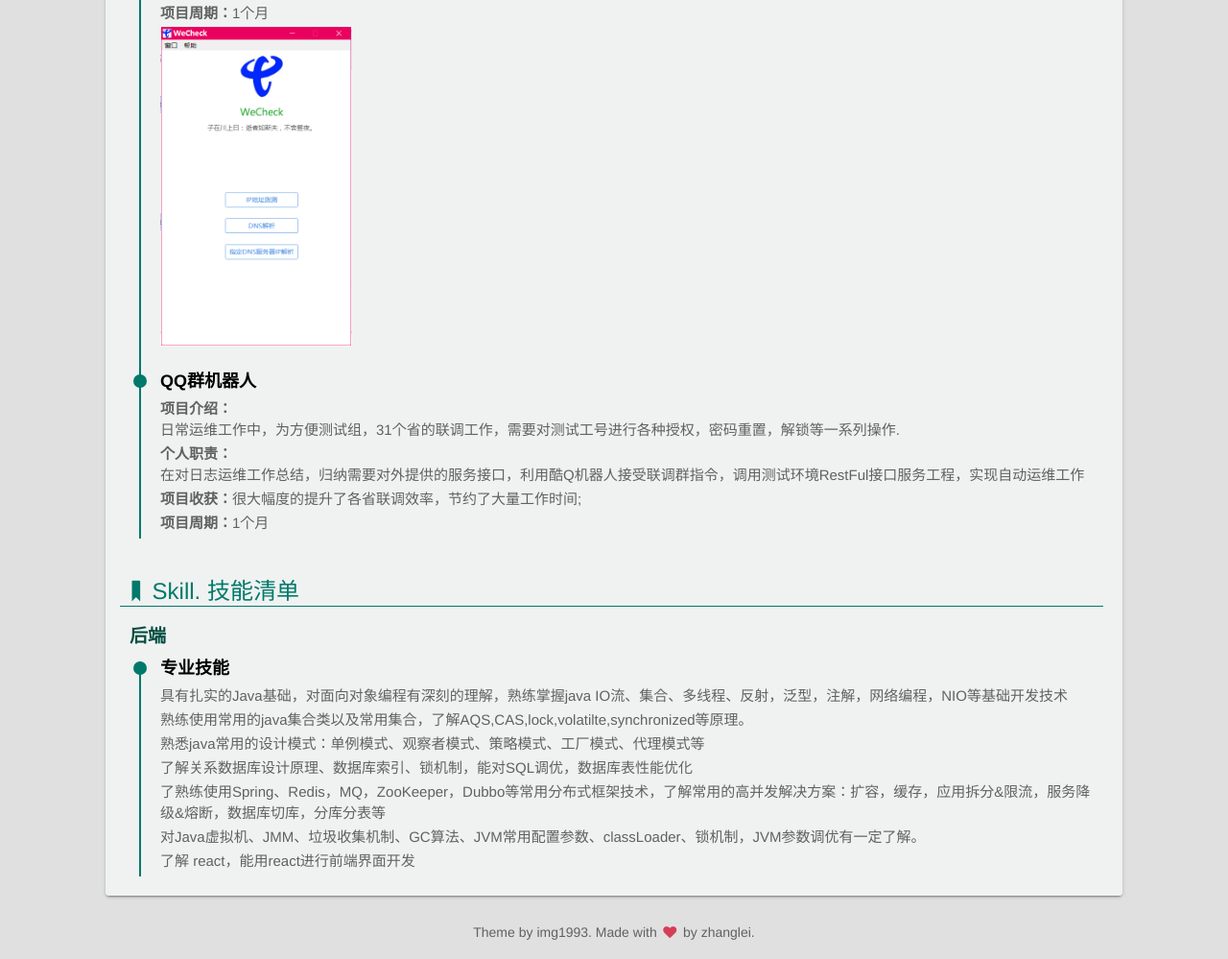
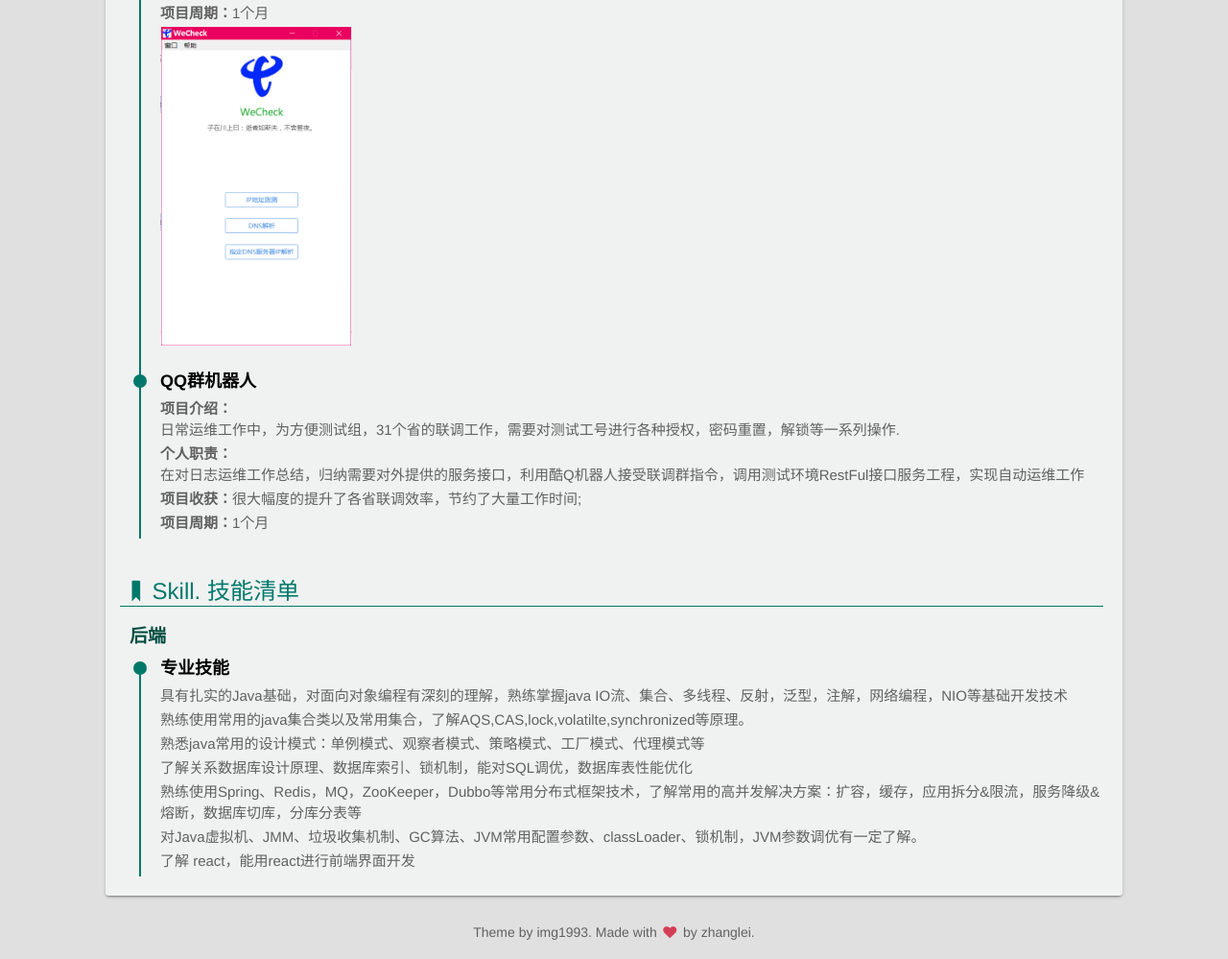
Before and after one commit to zhanglei20/img, a website: page index.html in a window 1280 px wide. Shown: the part 2013-3012 px from the top of the page at 96% size. Drawn offline with Linux system fonts and the light colour scheme.

Commit message:
更新简历

```diff
--- a/index.html
+++ b/index.html
@@ -217,7 +217,7 @@
                         <p>熟悉java常用的设计模式：单例模式、观察者模式、策略模式、工厂模式、代理模式等</p>
                         <p>了解关系数据库设计原理、数据库索引、锁机制，能对SQL调优，数据库表性能优化</p>
                         <!--<p>熟练使用mycat,对数据库进行分库分表，能对sql调优，数据库表性能优化</p>-->
-                        <p>了熟练使用Spring、Redis，MQ，ZooKeeper，Dubbo等常用分布式框架技术，了解常用的高并发解决方案：扩容，缓存，应用拆分&限流，服务降级&熔断，数据库切库，分库分表等</p>
+                        <p>熟练使用Spring、Redis，MQ，ZooKeeper，Dubbo等常用分布式框架技术，了解常用的高并发解决方案：扩容，缓存，应用拆分&限流，服务降级&熔断，数据库切库，分库分表等</p>
                         <p>对Java虚拟机、JMM、垃圾收集机制、GC算法、JVM常用配置参数、classLoader、锁机制，JVM参数调优有一定了解。</p>
                         <p>了解 react，能用react进行前端界面开发</p>
                     </li>
```
